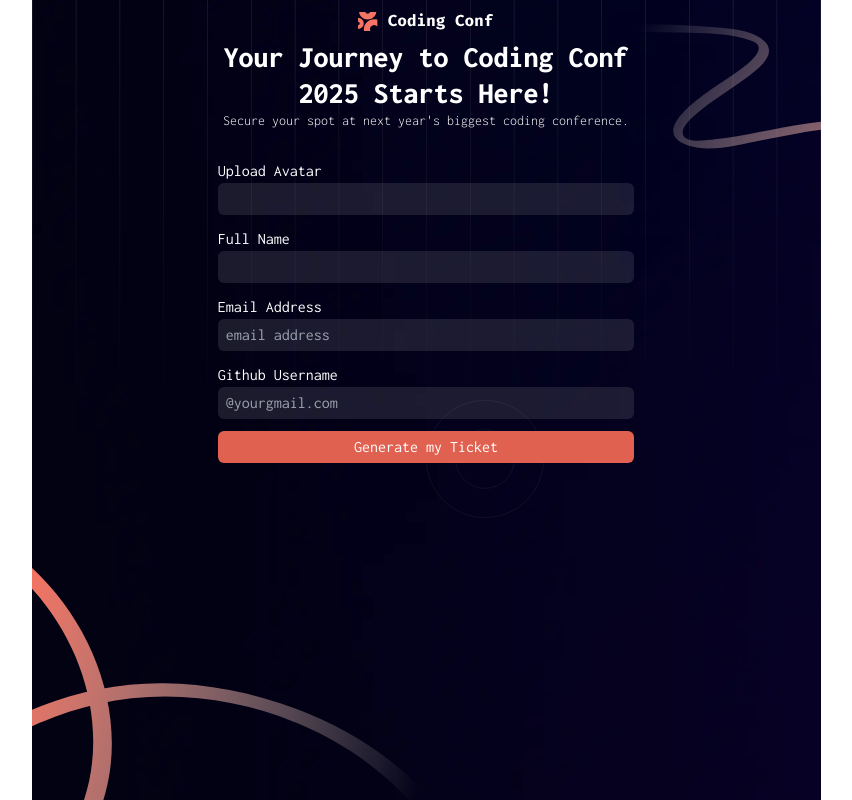
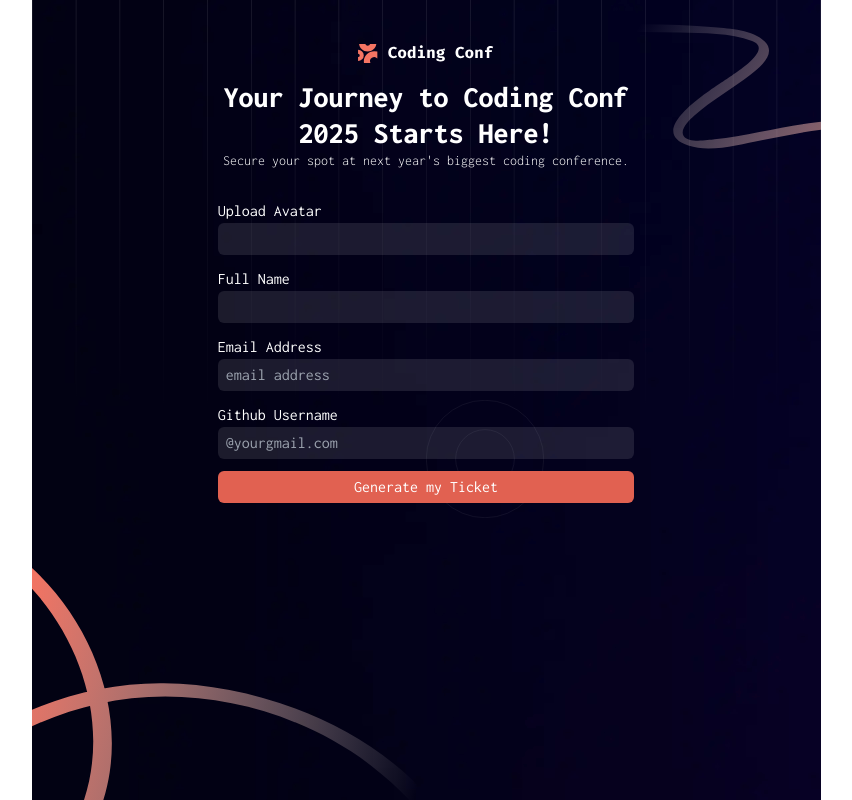
Before and after one commit to darkweb907/Ticket, a React (Vite) app: page / in a window 1280 px wide. Shown: the whole page, without its empty margins (214-1066 px from the left). Built offline with nearby package versions, Linux system fonts and the light colour scheme.

Commit message:
adjusting size

```diff
--- a/src/component/Details.jsx
+++ b/src/component/Details.jsx
@@ -8,7 +8,7 @@
   console.log(message.avatar);
 
   return (
-    <div className="display-text mt-6  md:mt-5 px-6 md:px-0 custom  sm:max-w-[60%]">
+    <div className="flex flex-col h-[65vh]  justify-center display-text mt-6  md:mt-5 px-6 md:px-0 custom  sm:max-w-[60%]">
       <h1 className=" text-xl md:text-2xl LG:text-3xl font-extrabold md:mb-1 mb-8">
         Congrats,{" "}
         <span className="text-GOrange text-gradient"> {message.name} </span>{" "}
--- a/src/component/Form.jsx
+++ b/src/component/Form.jsx
@@ -24,7 +24,7 @@
   };
   return (
     <>
-      <section className="form mt-7 md:mt-2 text-center sm:px-[2rem] md:px-0">
+      <section className="form mt-12 md:mt-4 text-center sm:px-[2rem] md:px-0">
         <h1 className="text-base px-3 sm:px-8 md:px-0 md:text-2xl lg:text-3xl Wform font-extrabold">
           Your Journey to Coding Conf 2025 Starts Here!
         </h1>
--- a/src/component/Header.jsx
+++ b/src/component/Header.jsx
@@ -2,7 +2,7 @@
 
 const Header = () => {
   return (
-    <div className="flex justify-center logo mt-3">
+    <div className="flex justify-center logo mt-11">
       <img className="w-[65%]" src={Logo} alt="Logo" />
     </div>
   );
```
